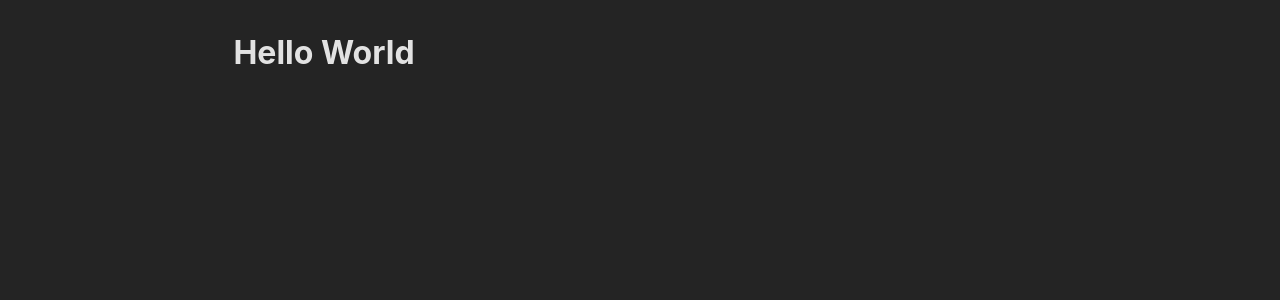
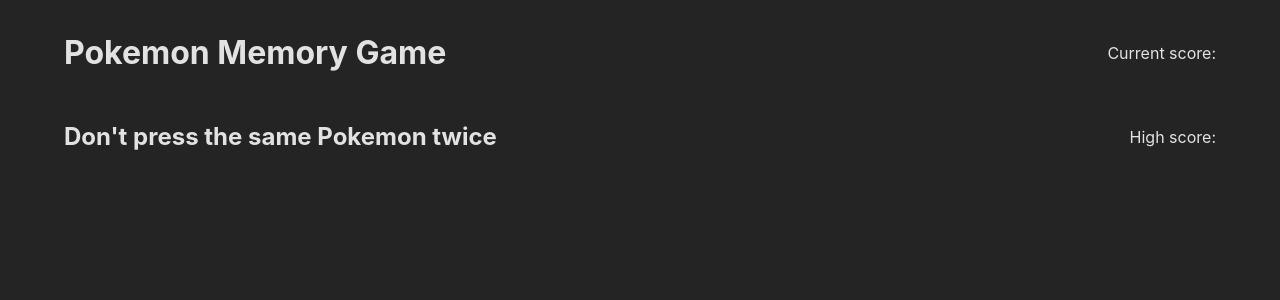
Before and after one commit to jonorl/memory-card, a React app: page / in a window 1280 px wide. Shown: the top 300 px of the page. Built offline with nearby package versions, Linux system fonts and the light colour scheme; the HTML template or start-up script is replaced by a standard one.

Commit message:
Feat: Added Header.jsx and left placeholder code

```diff
--- a/src/components/App.jsx
+++ b/src/components/App.jsx
@@ -1,4 +1,5 @@
-import { useState } from 'react'
+import { useState } from "react"
+import Header from "./Header"
 
 function App() {
 
@@ -6,7 +7,7 @@
 
   return (
     <>
-      <h1>Hello World</h1>
+      <Header/>
     </>
   )
 }
--- /dev/null
+++ b/src/components/Header.jsx
@@ -0,0 +1,16 @@
+import { useState } from 'react'
+
+export default function Header() {
+    const [currentScore, setcurrentScore] = useState(0)
+    const [highScore, sethighScore] = useState(0)
+
+
+    return (
+        <div className="header">
+            <h1 className="title">Pokemon Memory Game</h1>
+            <h2 className="subtitle">Don&apos;t press the same Pokemon twice</h2>
+            <p className="current-score">Current score: { }</p>
+            <p className="high-score">High score: { }</p>
+        </div>
+    )
+}
--- a/src/styles/index.css
+++ b/src/styles/index.css
@@ -27,3 +27,39 @@
   flex-direction: column;
   justify-content: center;
 }
+
+.header {
+  display: grid;
+  grid-template-columns: auto auto;
+  grid-template-rows: auto auto;
+  width: 100vw;
+  align-items: center;
+}
+
+.header>h1{
+  grid-column: 1;
+  grid-row: 1;
+  justify-self: baseline;
+  margin-left: 5vw;
+}
+
+.header>h2{
+  grid-column: 1;
+  grid-row: 2;
+  justify-self: baseline;
+  margin-left: 5vw;
+}
+
+.current-score {
+  grid-column: 2;
+  grid-row: 1;
+  justify-self: end;
+  margin-right: 5vw;
+}
+
+.high-score {
+  grid-column: 2;
+  grid-row: 2;
+  justify-self: end;
+  margin-right: 5vw;
+}
```
